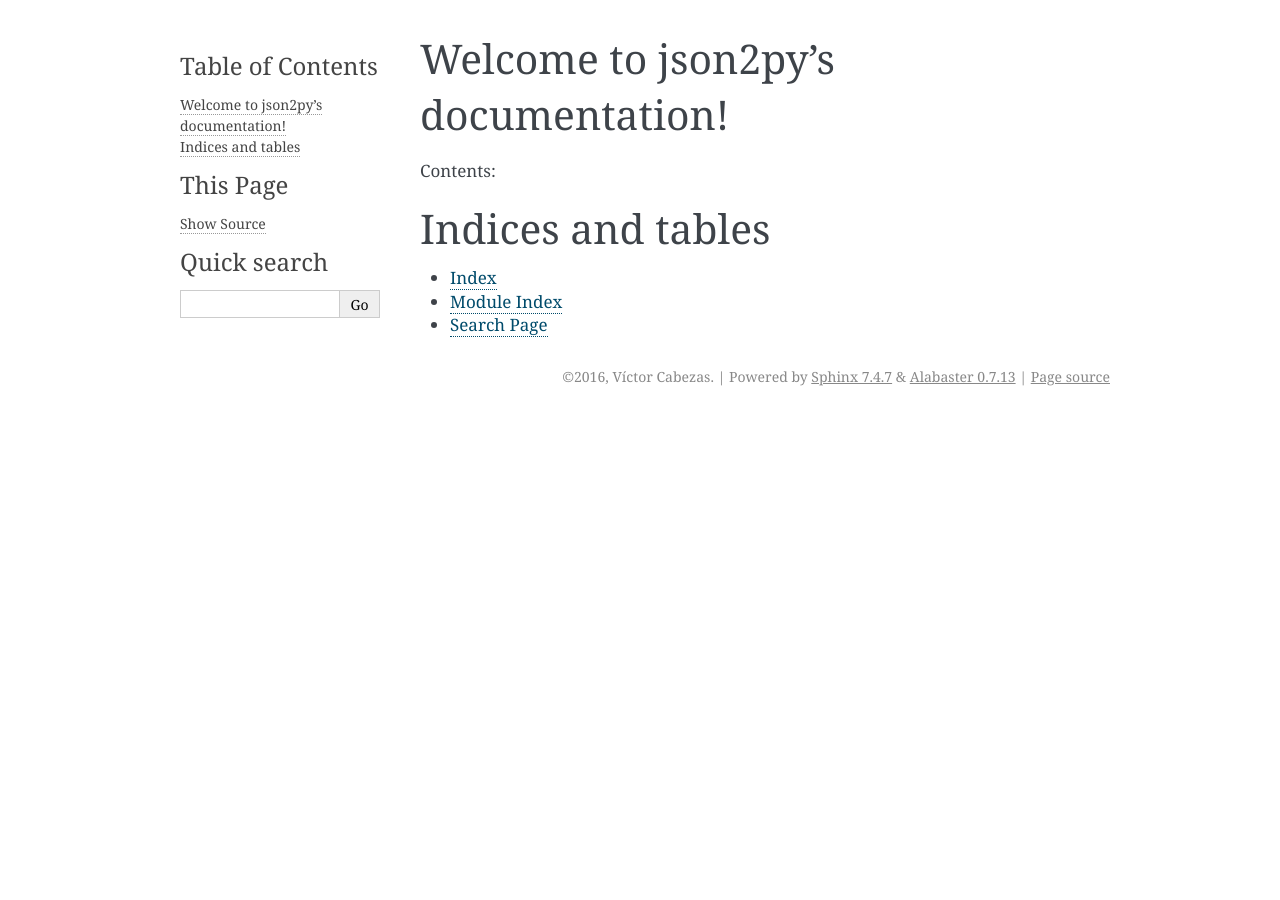
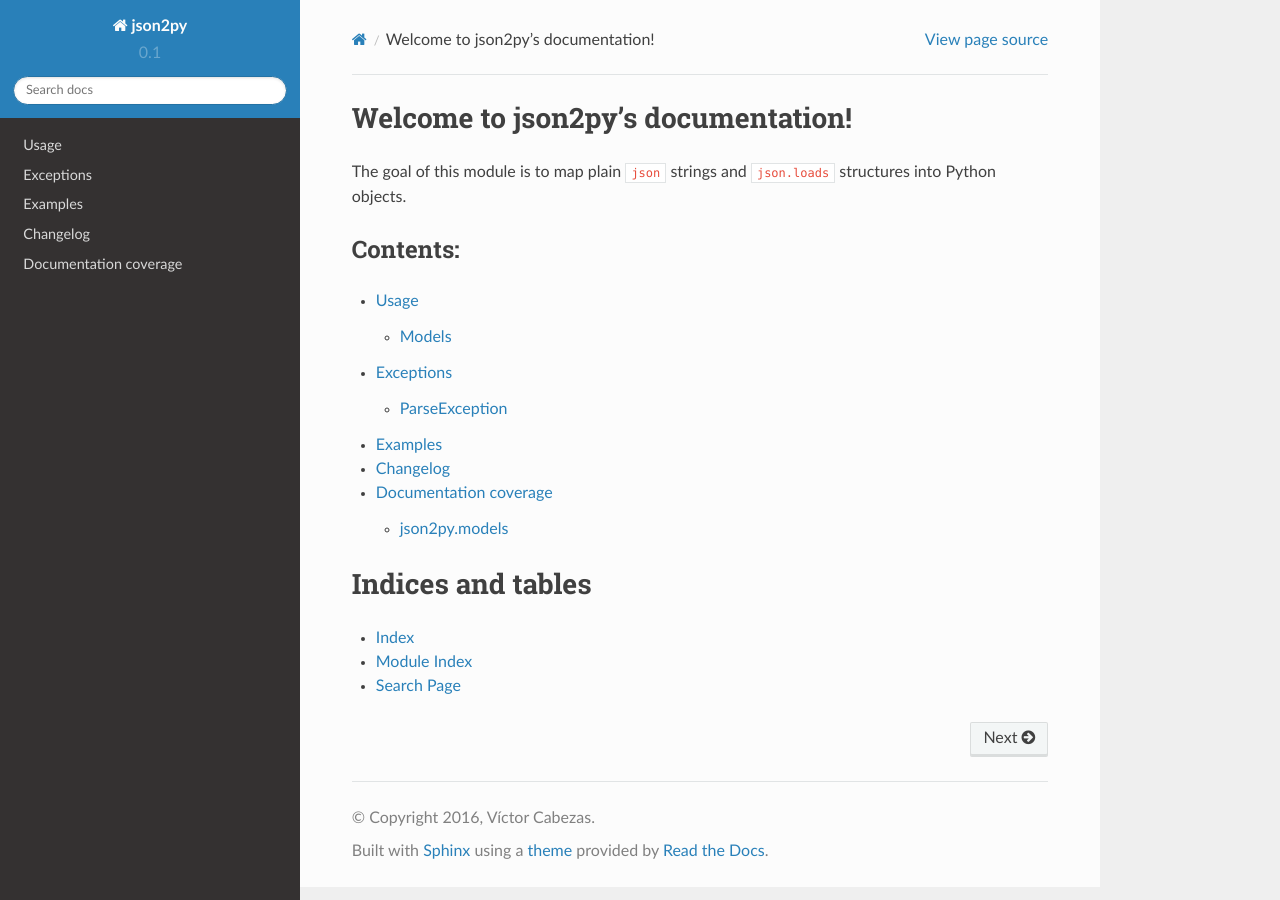
Before and after one commit to Wiston999/json2py, a Sphinx documentation site: the page built from doc/index.rst, in a window 1280 px wide. Built offline with Sphinx 7.4.7 and the Read the Docs theme 2.0.0, drawn with Linux system fonts in a browser that asks for light colours.

Commit message:
Committed first revision of docs, fixed some code styling.

```diff
--- /dev/null
+++ b/doc/Changelog.rst
@@ -0,0 +1,4 @@
+..
+
+Changelog
+===================
--- a/doc/conf.py
+++ b/doc/conf.py
@@ -31,6 +31,9 @@ import os
 extensions = [
     'sphinx.ext.todo',
     'sphinx.ext.coverage',
+    'sphinx.ext.autodoc',
+    'sphinx.ext.viewcode',
+    'sphinx.ext.intersphinx'
 ]
 
 # Add any paths that contain templates here, relative to this directory.
@@ -110,7 +113,7 @@ todo_include_todos = True
 
 # The theme to use for HTML and HTML Help pages.  See the documentation for
 # a list of builtin themes.
-html_theme = 'alabaster'
+html_theme = 'sphinx_rtd_theme'
 
 # Theme options are theme-specific and customize the look and feel of a theme
 # further.  For a list of options available for each theme, see the
@@ -284,3 +287,5 @@ texinfo_documents = [
 
 # If true, do not generate a @detailmenu in the "Top" node's menu.
 #texinfo_no_detailmenu = False
+
+intersphinx_mapping = {'python': ('https://docs.python.org/2.7', None)}
--- /dev/null
+++ b/doc/examples.rst
@@ -0,0 +1,6 @@
+.. _examples:
+
+Examples
+========
+
+Coming next!
--- /dev/null
+++ b/doc/exceptions.rst
@@ -0,0 +1,10 @@
+..
+
+Exceptions
+====================
+
+.. py:module:: json2py.models
+
+ParseException
+--------------
+.. autoclass:: ParseException
--- a/doc/index.rst
+++ b/doc/index.rst
@@ -6,11 +6,20 @@
 Welcome to json2py's documentation!
 ===================================
 
+The goal of this module is to map plain ``json`` strings and ``json.loads`` structures into
+Python objects.
+
 Contents:
+---------
 
 .. toctree::
    :maxdepth: 2
 
+   models
+   exceptions
+   examples
+   Changelog
+   doc_coverage
 
 
 Indices and tables
```
Also changed, not shown: doc/doc_coverage.rst (added, +28 -0 lines), doc/models.rst (added, +97 -0 lines), 1 other file.
